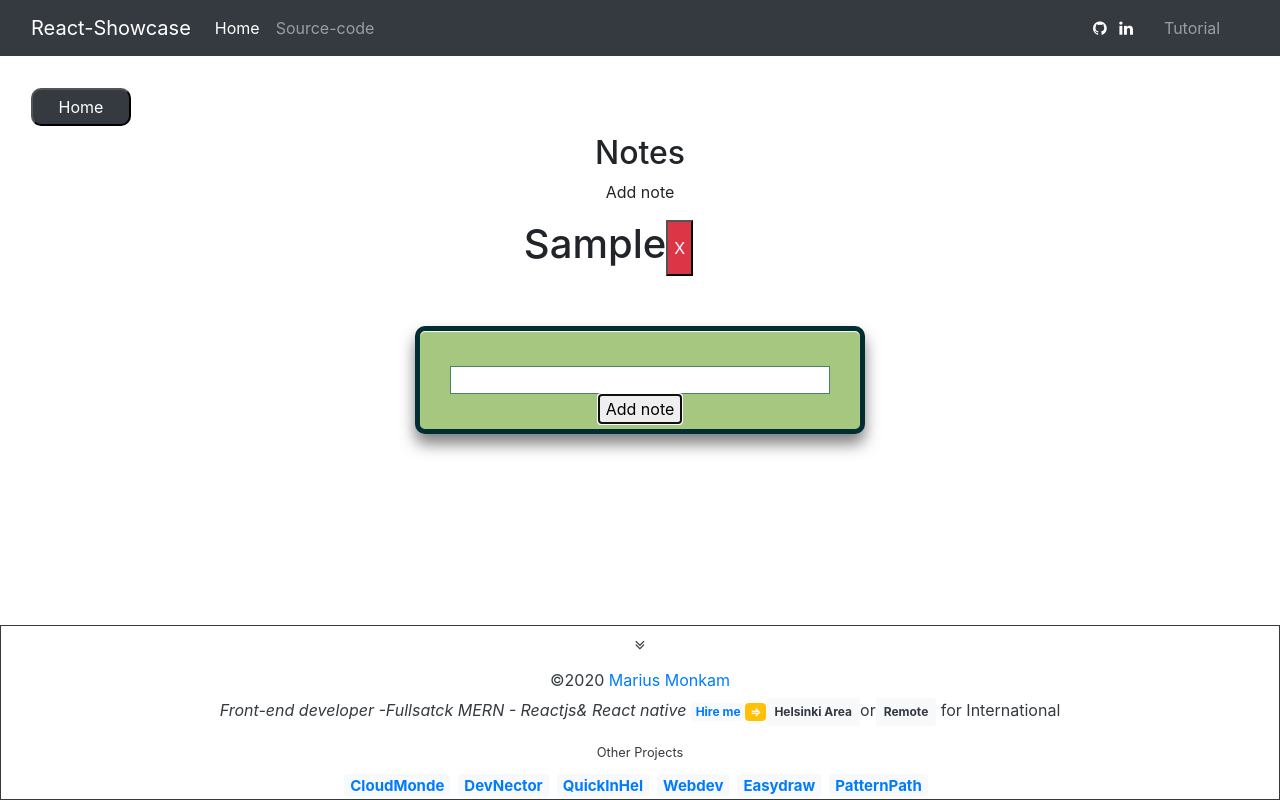
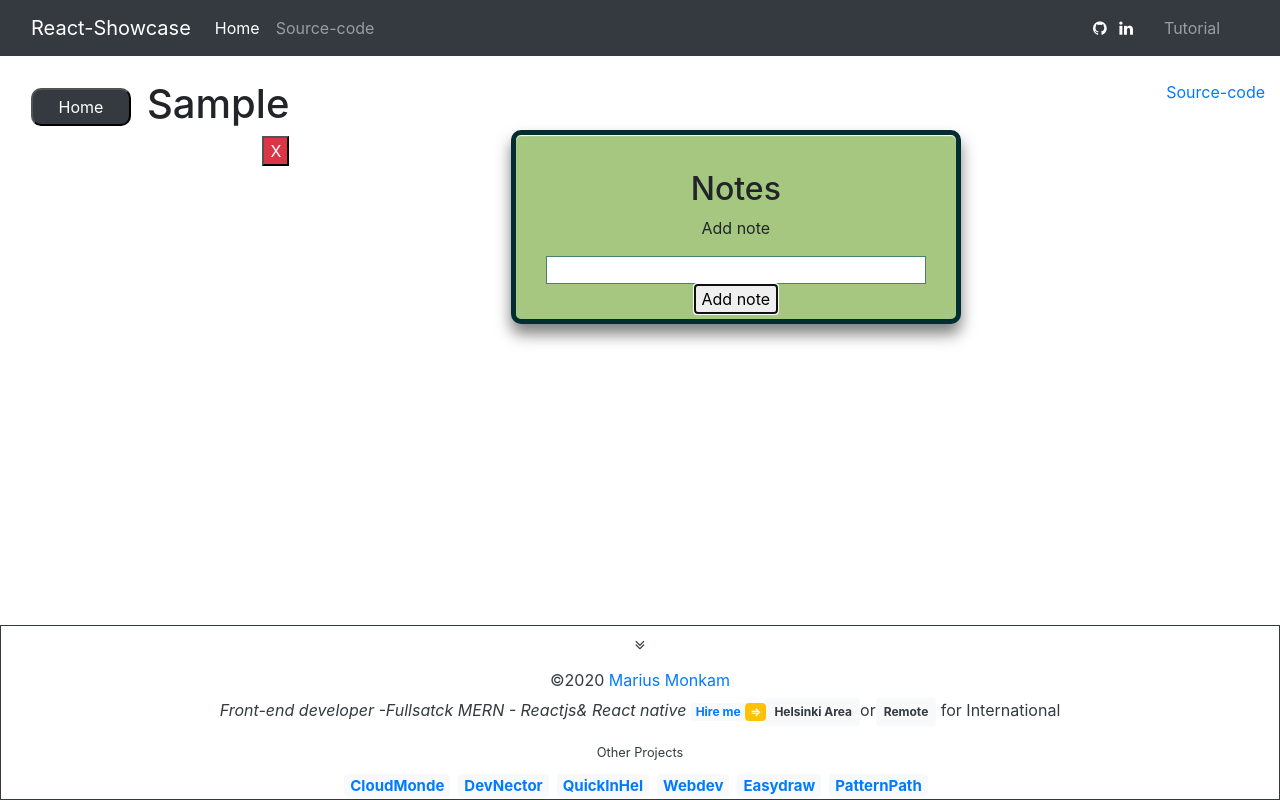
Before and after one commit to MariusMonkam/react-showcase, a React (Create React App) app: page /notes in a window 1280 px wide. Both pictures are taken after typing "Sample" into the empty fields and a click on the button "Add note". Built offline with nearby package versions, Linux system fonts and the light colour scheme.

Commit message:
make it better

```diff
--- a/src/components/pages/notes/Notes.js
+++ b/src/components/pages/notes/Notes.js
@@ -36,7 +36,7 @@ export default function Notes() {
   return (
 
 
-    <div className="container-fluid">
+    <div className="container-fluid d-flex justify-content-center">
      <nav className="button-notes" >
             <div>
             <ol className="nav-link">
@@ -53,22 +53,23 @@ export default function Notes() {
 
             </div>
           </nav>
-      <h2>Notes</h2>
-      <p>Add note</p>
-      <div className="d-flex justify-content-center">
+
+      <div className=" d-flex justify-content-center">
       {/**Here we need to map trough the notes array to display the list of note
       remember that note need to have unique identify key, here our
       key={note.title} */}
         {notes.map(note => (
-          <div key={note.title} className="row mr-5" >
+          <div key={note.title} className="mr-3" >
             <h1>{note.title}</h1>
              {/*to avoid calling the wrong argument we are not going to call the function directly
              we use arrow function to call the correct argument  */}
-            <button onClick={()=>removeNote(note.title)} className="bg-danger text-white">X</button>
+            <button onClick={()=>removeNote(note.title)} className="bg-danger text-white float-right inline-blok">X</button>
           </div>
         ))}
       </div>
       <form onSubmit={AddNotes}>
+      <h2>Notes</h2>
+      <p>Add note</p>
 
         <input type="text" value={title} onChange={handleTitle} />
         <button type="submit">Add note</button>
```
